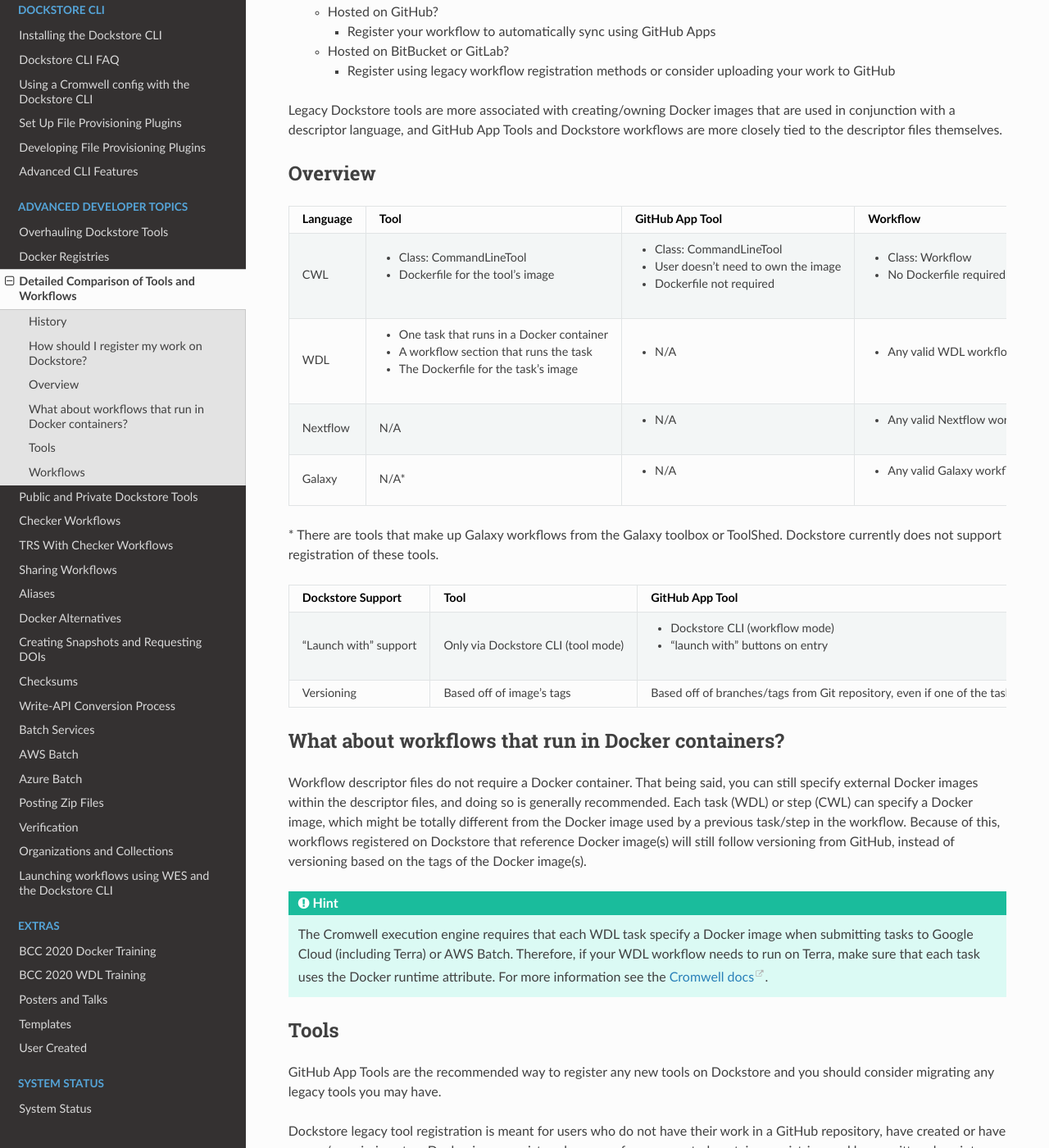
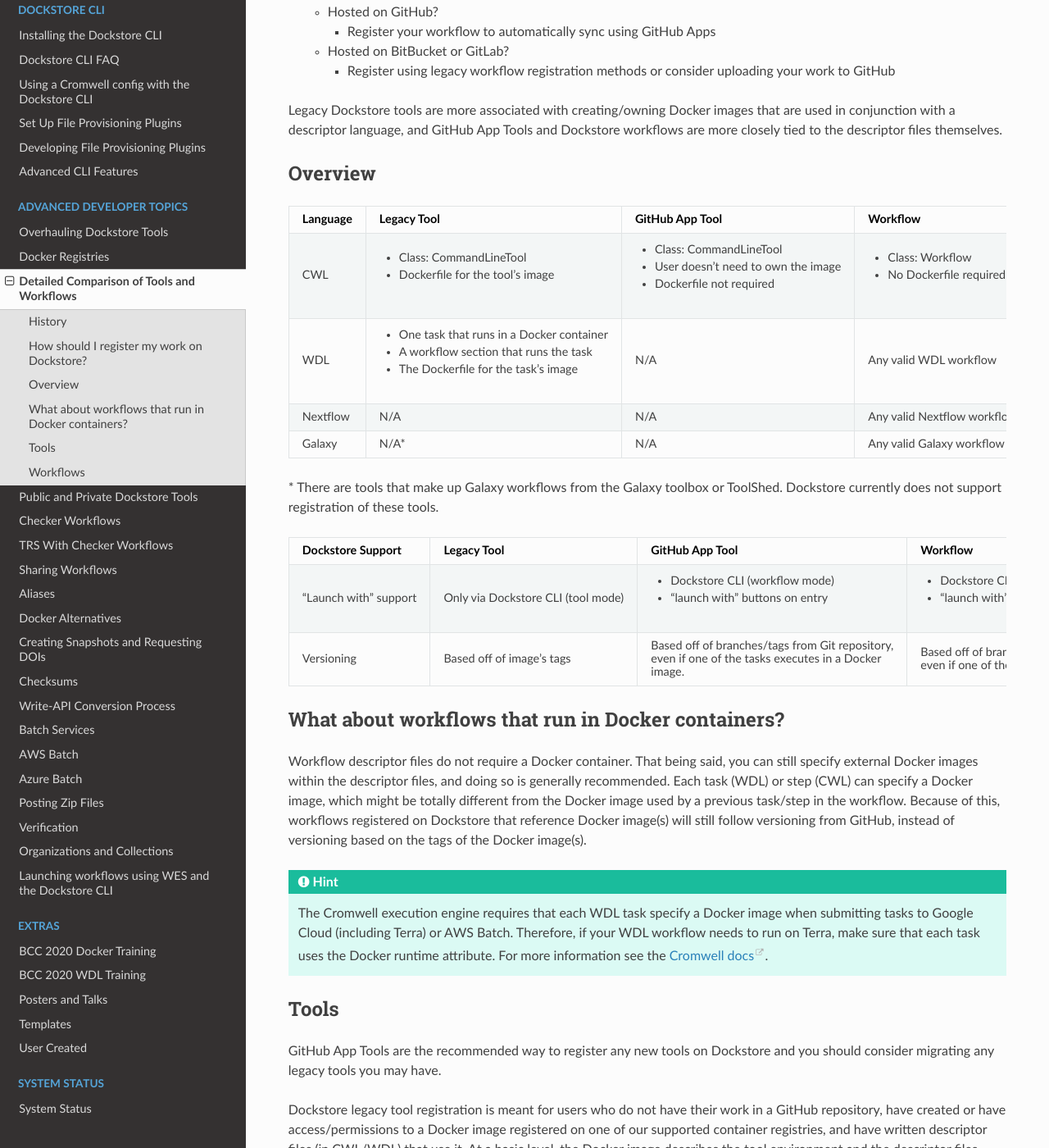
Before and after one commit to dockstore/dockstore-documentation, a Sphinx documentation site: the page built from docs/advanced-topics/tools-vs-workflows.rst, in a window 1280 px wide and 1400 px high, scrolled down 701 px. Shown: the whole window at 82% size. Built offline with Sphinx 7.4.7 and the Read the Docs theme 2.0.0, drawn with Linux system fonts in a browser that asks for light colours.

Commit message:
Slightly better table on tools-vs-workflows.rst

```diff
--- a/docs/advanced-topics/tools-vs-workflows.rst
+++ b/docs/advanced-topics/tools-vs-workflows.rst
@@ -22,34 +22,36 @@
 Overview
 --------
 
-+------------------------+----------------------------------------------+-------------------------------------------------+----------------------------------------------+
-| Language               | Tool                                         | GitHub App Tool                                 | Workflow                                     |
-+========================+==============================================+=================================================+==============================================+
-| CWL                    |  - Class: CommandLineTool                    | - Class: CommandLineTool                        |  - Class: Workflow                           |
-|                        |  - Dockerfile for the tool's image           | - User doesn't need to own the image            |  - No Dockerfile required                    |
-|                        |                                              | - Dockerfile not required                       |                                              |
-+------------------------+----------------------------------------------+-------------------------------------------------+----------------------------------------------+
-| WDL                    |  - One task that runs in a Docker container  |  - N/A                                          | - Any valid WDL workflow                     |
-|                        |  - A workflow section that runs the task     |                                                 |                                              |
-|                        |  - The Dockerfile for the task's image       |                                                 |                                              |
-+------------------------+----------------------------------------------+-------------------------------------------------+----------------------------------------------+
-| Nextflow               | N/A                                          | - N/A                                           | - Any valid Nextflow workflow                |
-+------------------------+----------------------------------------------+-------------------------------------------------+----------------------------------------------+
-| Galaxy                 | N/A*                                         | - N/A                                           | - Any valid Galaxy workflow                  |
-+------------------------+----------------------------------------------+-------------------------------------------------+----------------------------------------------+
++------------------------+----------------------------------------------+-----------------------------------------------+--------------------------------------------+
+| Language               | Legacy Tool                                  | GitHub App Tool                               | Workflow                                   |
++========================+==============================================+===============================================+============================================+
+| CWL                    |  - Class: CommandLineTool                    | - Class: CommandLineTool                      |  - Class: Workflow                         |
+|                        |  - Dockerfile for the tool's image           | - User doesn't need to own the image          |  - No Dockerfile required                  |
+|                        |                                              | - Dockerfile not required                     |                                            |
++------------------------+----------------------------------------------+-----------------------------------------------+--------------------------------------------+
+| WDL                    |  - One task that runs in a Docker container  | N/A                                           | Any valid WDL workflow                     |
+|                        |  - A workflow section that runs the task     |                                               |                                            |
+|                        |  - The Dockerfile for the task's image       |                                               |                                            |
++------------------------+----------------------------------------------+-----------------------------------------------+--------------------------------------------+
+| Nextflow               | N/A                                          | N/A                                           | Any valid Nextflow workflow                |
++------------------------+----------------------------------------------+-----------------------------------------------+--------------------------------------------+
+| Galaxy                 | N/A*                                         | N/A                                           | Any valid Galaxy workflow                  |
++------------------------+----------------------------------------------+-----------------------------------------------+--------------------------------------------+
 
 \* There are tools that make up Galaxy workflows from the Galaxy toolbox or ToolShed.
 Dockstore currently does not support registration of these tools.
 
 
 +------------------------+------------------------------------------+-------------------------------------------------+-------------------------------------------------+
-| Dockstore Support      | Tool                                     | GitHub App Tool                                 | Workflow                                        |
+| Dockstore Support      | Legacy Tool                              | GitHub App Tool                                 | Workflow                                        |
 +========================+==========================================+=================================================+=================================================+
 | "Launch with" support  |  Only via Dockstore CLI (tool mode)      |  - Dockstore CLI (workflow mode)                | - Dockstore CLI (workflow mode)                 |
 |                        |                                          |  - "launch with" buttons on entry               | - "launch with" buttons on entry                |
 +------------------------+------------------------------------------+-------------------------------------------------+-------------------------------------------------+
 | Versioning             |  Based off of image's tags               |  Based off of branches/tags from Git repository,| Based off of branches/tags from Git repository, |
+|                        |                                          |                                                 |                                                 |
 |                        |                                          |  even if one of the tasks executes in a Docker  | even if one of the tasks executes in a Docker   |
+|                        |                                          |                                                 |                                                 |
 |                        |                                          |  image.                                         |                                                 |
 |                        |                                          |                                                 |                                                 |
 +------------------------+------------------------------------------+-------------------------------------------------+-------------------------------------------------+
```
